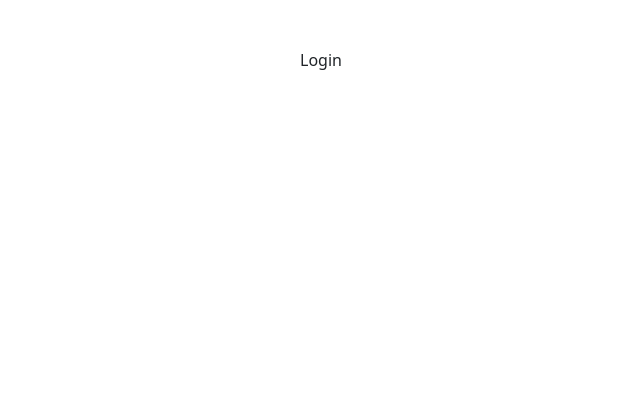
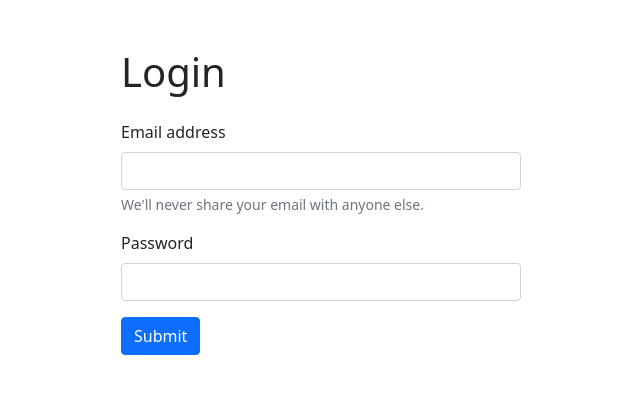
Before and after one commit to Rishu2000/pixelVision-Assignment, a React (Create React App) app in the folder client/: page /login in a window 1280 px wide. Shown: the top 394 px of the page, without its empty margins (319-959 px from the left). Built offline with nearby package versions, Linux system fonts and the light colour scheme.

Commit message:
Login form has been created.

```diff
--- a/client/src/Login.js
+++ b/client/src/Login.js
@@ -3,7 +3,19 @@
 const Login = () => {
     return (
         <div>
-           Login
+            <form>
+                <h1 className="mb-4">Login</h1>
+                <div className="mb-3" style={{width: '400px'}}>
+                    <label HTMLfor="exampleInputEmail1" className="form-label">Email address</label>
+                    <input type="email" className="form-control" id="exampleInputEmail1" aria-describedby="emailHelp"/>
+                    <div id="emailHelp" className="form-text">We'll never share your email with anyone else.</div>
+                </div>
+                <div className="mb-3">
+                    <label HTMLfor="exampleInputPassword1" className="form-label">Password</label>
+                    <input type="password" className="form-control" id="exampleInputPassword1"/>
+                </div>
+                <button type="submit" className="btn btn-primary">Submit</button>
+            </form>
         </div>
     )
 }
```
